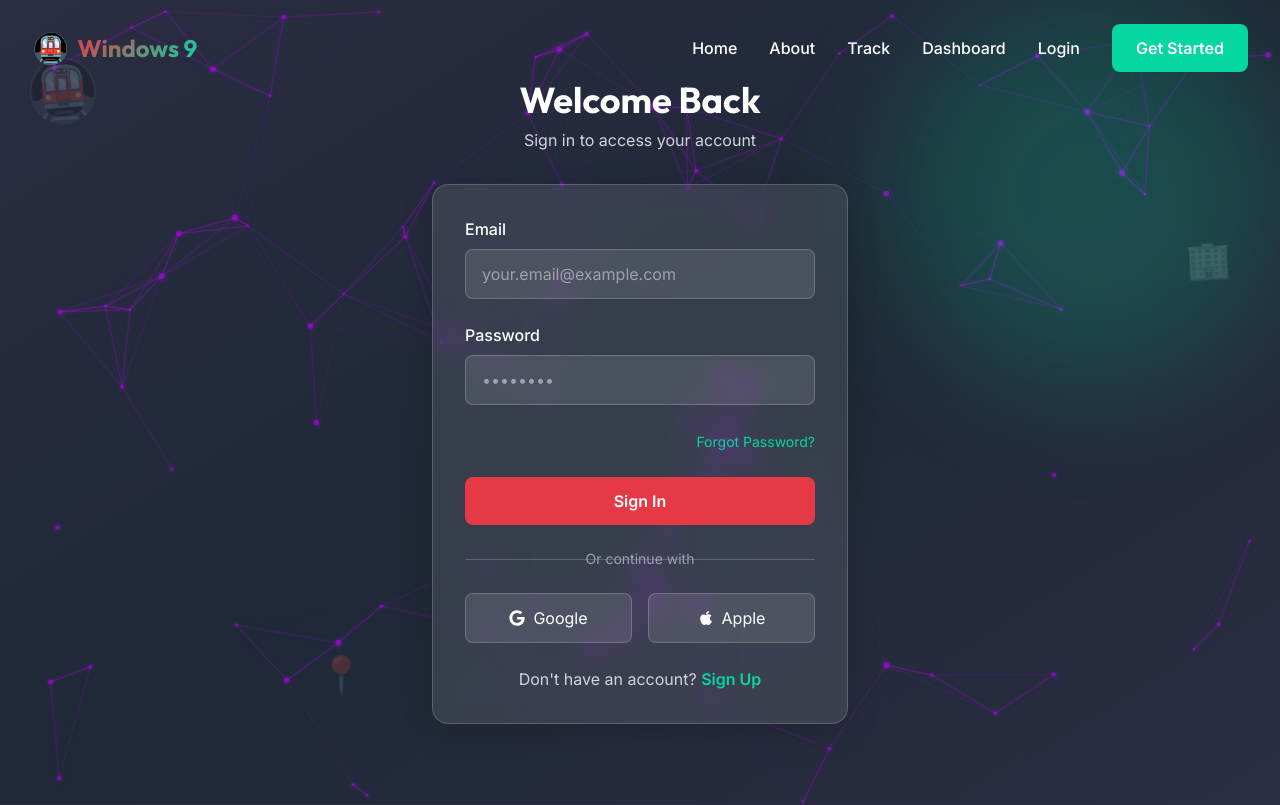
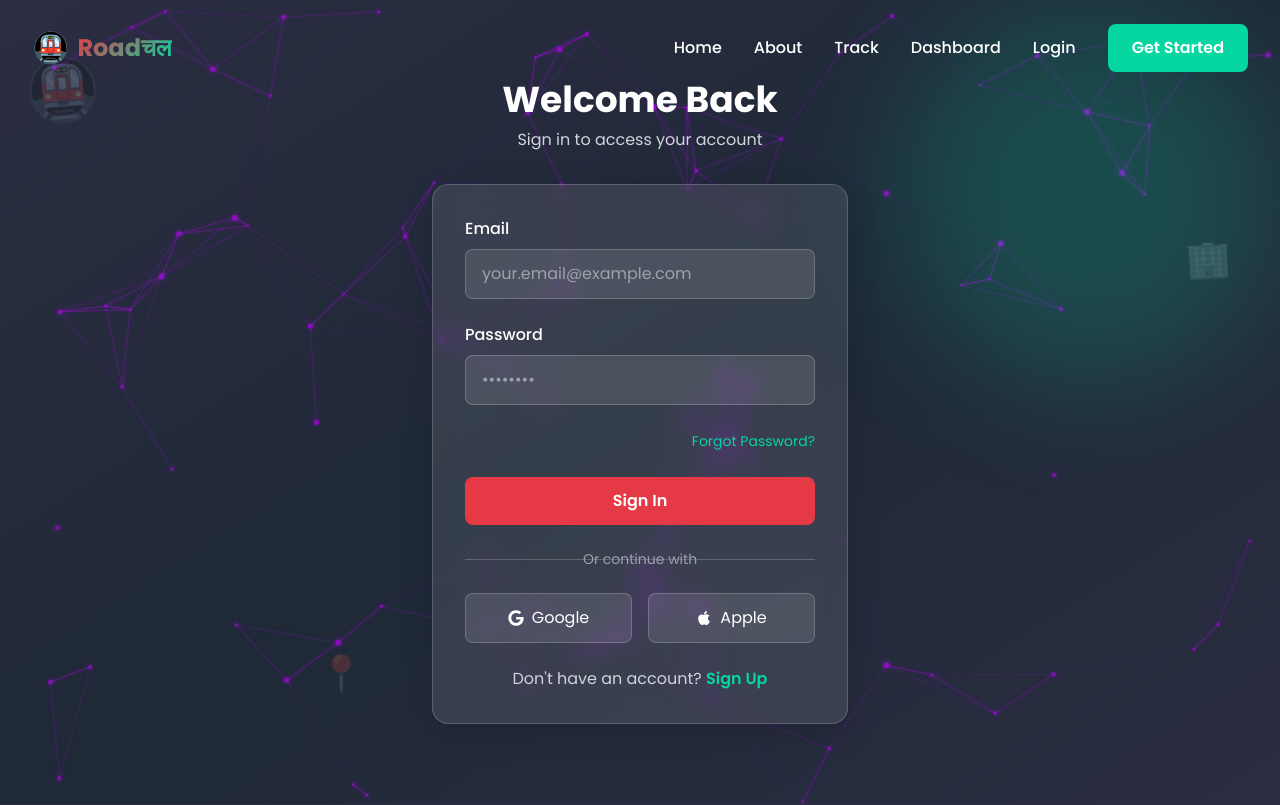
Before and after one commit to PrematureDroneOperator/Windows9, a Next.js app in the folder Frontend/: page /login in a window 1280 px wide. Shown: the top 805 px of the page. Built offline with nearby package versions, Linux system fonts and the light colour scheme.

Commit message:
feat: Update project branding to Roadचल, enhance ParticlesBackground component for per-section usage, and migrate to Poppins font.

```diff
--- a/Frontend/app/layout.tsx
+++ b/Frontend/app/layout.tsx
@@ -1,14 +1,17 @@
 import type { Metadata } from "next";
-import { Inter, Outfit } from "next/font/google";
+import { Poppins } from "next/font/google";
 import "./globals.css";
 import Navbar from "@/components/Navbar";
 import Footer from "@/components/Footer";
 
-const inter = Inter({ subsets: ["latin"], variable: "--font-inter" });
-const outfit = Outfit({ subsets: ["latin"], variable: "--font-outfit" });
+const poppins = Poppins({
+    subsets: ["latin"],
+    weight: ["300", "400", "500", "600", "700"],
+    variable: "--font-poppins"
+});
 
 export const metadata: Metadata = {
-    title: "Windows 9 - Last Mile Connectivity",
+    title: "Roadचल - Last Mile Connectivity",
     description: "Effortless rides from your doorstep to nearest Pune Metro station",
 };
 
@@ -19,7 +22,7 @@ export default function RootLayout({
 }>) {
     return (
         <html lang="en">
-            <body className={`${inter.variable} ${outfit.variable} font-sans antialiased`}>
+            <body className={`${poppins.variable} font-sans antialiased`}>
                 <Navbar />
                 {children}
                 <Footer />
--- a/Frontend/app/page.tsx
+++ b/Frontend/app/page.tsx
@@ -14,9 +14,10 @@ import ParticlesBackground from '@/components/ParticlesBackground';
 export default function Home() {
     return (
         <main className="min-h-screen relative">
-            <ParticlesBackground />
+
             {/* Hero Section */}
             <section className="relative min-h-screen flex items-center justify-center overflow-hidden bg-gradient-to-br from-metro-dark via-gray-800 to-metro-dark">
+                <ParticlesBackground id="particles-hero" />
                 {/* Floating Metro Elements */}
                 <FloatingMetro type="train" size="lg" className="top-20 left-10" delay={0} />
                 <FloatingMetro type="station" size="md" className="top-40 right-20" delay={1} />
@@ -39,7 +40,7 @@ export default function Home() {
                             variants={fadeIn}
                             className="text-5xl md:text-7xl font-display font-bold text-white mb-6"
                         >
-                            Windows 9
+                            Roadचल
                         </motion.h1>
                         <motion.h2
                             variants={slideUp}
@@ -79,6 +80,7 @@ export default function Home() {
 
             {/* How It Works Section */}
             <section className="py-20 bg-white relative overflow-hidden">
+                <ParticlesBackground id="particles-how-it-works" color="#2B2D42" />
                 <FloatingMetro type="train" size="md" className="top-10 right-5" delay={0} />
 
                 <div className="max-w-7xl mx-auto px-4 sm:px-6 lg:px-8">
@@ -117,6 +119,7 @@ export default function Home() {
 
             {/* Key Benefits Section */}
             <section className="py-20 bg-gradient-to-br from-metro-light to-white relative overflow-hidden">
+                <ParticlesBackground id="particles-benefits" color="#2B2D42" />
                 <FloatingMetro type="station" size="lg" className="bottom-10 left-5" delay={1} />
 
                 <div className="max-w-7xl mx-auto px-4 sm:px-6 lg:px-8">
@@ -127,7 +130,7 @@ export default function Home() {
                         className="text-center mb-16"
                     >
                         <h2 className="text-4xl md:text-5xl font-display font-bold text-metro-dark mb-4">
-                            Why Choose Windows 9?
+                            Why Choose Roadचल?
                         </h2>
                         <p className="text-xl text-gray-600 max-w-2xl mx-auto">
                             Built for modern commuters who value time and convenience
@@ -150,6 +153,7 @@ export default function Home() {
 
             {/* App Screenshots Section */}
             <section className="py-20 bg-metro-dark text-white relative overflow-hidden">
+                <ParticlesBackground id="particles-screenshots" />
                 <FloatingMetro type="train" size="lg" className="top-20 right-10" delay={0.5} />
 
                 <div className="max-w-7xl mx-auto px-4 sm:px-6 lg:px-8">
@@ -182,6 +186,7 @@ export default function Home() {
 
             {/* Testimonials Section */}
             <section className="py-20 bg-white relative overflow-hidden">
+                <ParticlesBackground id="particles-testimonials" color="#2B2D42" />
                 <FloatingMetro type="icon" size="md" className="top-20 left-10" delay={1} />
 
                 <div className="max-w-7xl mx-auto px-4 sm:px-6 lg:px-8">
@@ -219,6 +224,7 @@ export default function Home() {
 
             {/* CTA Section */}
             <section className="py-20 bg-gradient-metro text-white relative overflow-hidden">
+                <ParticlesBackground id="particles-cta" />
                 <FloatingMetro type="train" size="lg" className="top-10 left-20" delay={0} />
                 <FloatingMetro type="station" size="md" className="bottom-10 right-20" delay={1} />
 
@@ -232,7 +238,7 @@ export default function Home() {
                             Ready to Transform Your Commute?
                         </h2>
                         <p className="text-xl mb-8">
-                            Join Windows 9 today and experience hassle-free metro connectivity
+                            Join Roadचल today and experience hassle-free metro connectivity
                         </p>
                         <Link href="/register">
                             <motion.button
--- a/Frontend/app/register/page.tsx
+++ b/Frontend/app/register/page.tsx
@@ -79,7 +79,7 @@ export default function RegisterPage() {
                 >
                     {/* Title */}
                     <div className="text-center mb-8">
-                        <h1 className="text-4xl font-display font-bold text-white mb-2">Join Windows 9</h1>
+                        <h1 className="text-4xl font-display font-bold text-white mb-2">Join Roadचल</h1>
                         <p className="text-gray-300">Create your account and start your journey</p>
                     </div>
 
--- a/Frontend/components/Footer.tsx
+++ b/Frontend/components/Footer.tsx
@@ -16,7 +16,7 @@ const Footer = () => {
                         <div className="flex items-center space-x-2">
                             <span className="text-3xl">🚇</span>
                             <span className="text-xl font-display font-bold text-gradient">
-                                Windows 9
+                                Roadचल
                             </span>
                         </div>
                         <p className="text-gray-300 text-sm">
@@ -99,7 +99,7 @@ const Footer = () => {
                 </div>
 
                 <div className="border-t border-gray-700 mt-8 pt-8 text-center text-gray-400 text-sm">
-                    <p>&copy; {currentYear} Windows 9. All rights reserved. | Powered by Pune Metro</p>
+                    <p>&copy; {currentYear} Roadचल. All rights reserved. | Powered by Pune Metro</p>
                 </div>
             </div>
         </footer>
--- a/Frontend/components/Navbar.tsx
+++ b/Frontend/components/Navbar.tsx
@@ -43,7 +43,7 @@ const Navbar = () => {
                         >
                             <span className="text-3xl">🚇</span>
                             <span className="text-2xl font-display font-bold text-gradient">
-                                Windows 9
+                                Roadचल
                             </span>
                         </motion.div>
                     </Link>
--- a/Frontend/components/ParticlesBackground.tsx
+++ b/Frontend/components/ParticlesBackground.tsx
@@ -5,7 +5,12 @@ import type { Container, Engine } from "tsparticles-engine";
 import Particles from "react-tsparticles";
 import { loadSlim } from "tsparticles-slim";
 
-const ParticlesBackground = () => {
+interface ParticlesBackgroundProps {
+    id?: string;
+    color?: string;
+}
+
+const ParticlesBackground = ({ id = "tsparticles", color = "#bf00ff" }: ParticlesBackgroundProps) => {
     const particlesInit = useCallback(async (engine: Engine) => {
         await loadSlim(engine);
     }, []);
@@ -13,7 +18,7 @@ const ParticlesBackground = () => {
     return (
         <div className="absolute inset-0 z-0 pointer-events-none">
             <Particles
-                id="tsparticles"
+                id={id}
                 init={particlesInit}
                 className="absolute inset-0"
                 options={{
@@ -48,17 +53,17 @@ const ParticlesBackground = () => {
                     },
                     particles: {
                         color: {
-                            value: "#bf00ff", // Neon Purple
+                            value: color,
                         },
                         links: {
-                            color: "#bf00ff",
+                            color: color,
                             distance: 150,
                             enable: true,
                             opacity: 0.3,
                             width: 1,
                             shadow: {
                                 enable: true,
-                                color: "#bf00ff",
+                                color: color,
                                 blur: 5
                             }
                         },
--- a/Frontend/tailwind.config.ts
+++ b/Frontend/tailwind.config.ts
@@ -17,8 +17,8 @@ const config: Config = {
                 },
             },
             fontFamily: {
-                sans: ['Inter', 'system-ui', 'sans-serif'],
-                display: ['Outfit', 'system-ui', 'sans-serif'],
+                sans: ['var(--font-poppins)', 'system-ui', 'sans-serif'],
+                display: ['var(--font-poppins)', 'system-ui', 'sans-serif'],
             },
             animation: {
                 'float': 'float 6s ease-in-out infinite',
```
Also changed, not shown: Frontend/app/landing/page.tsx (+9 -3 lines).
